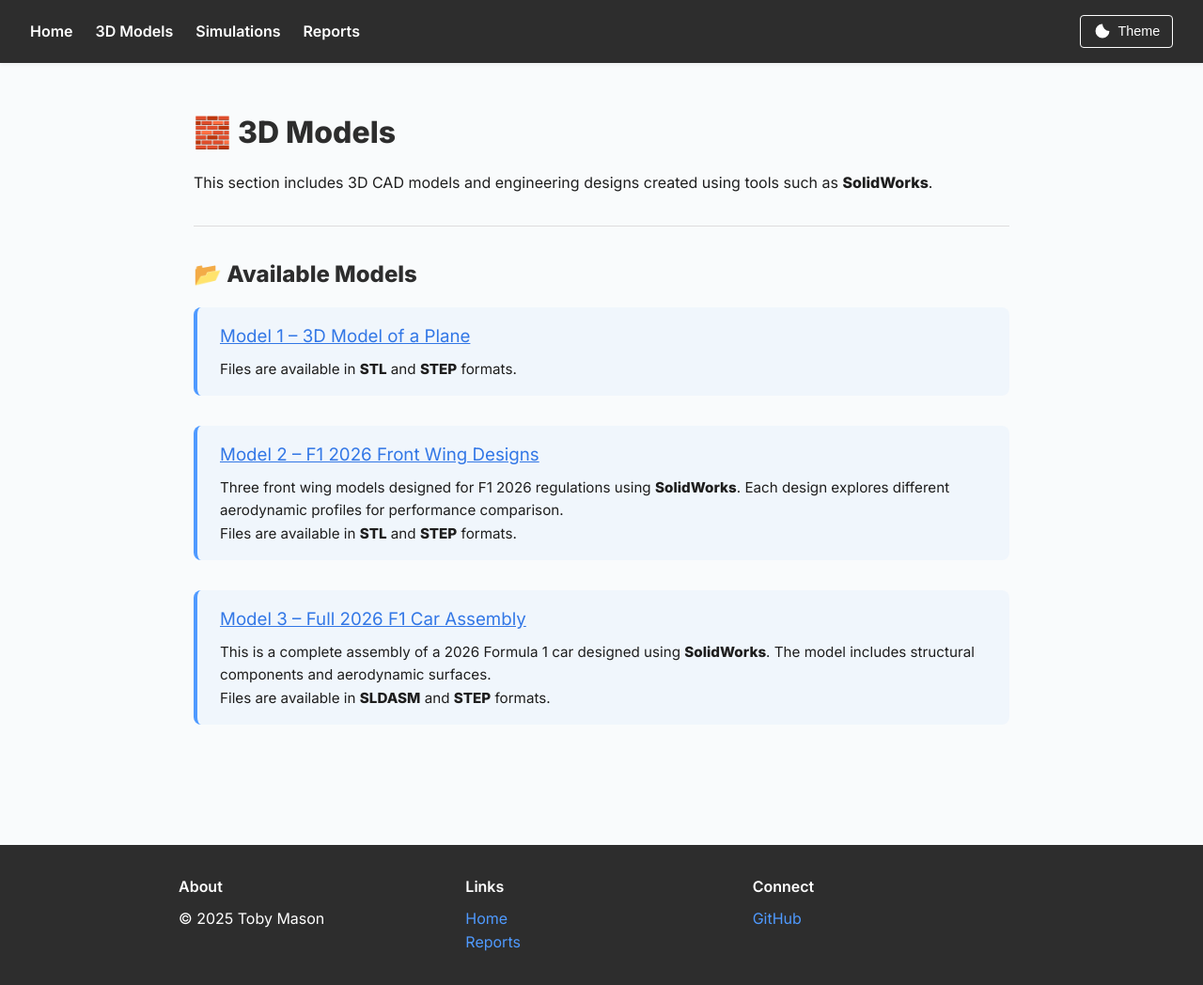
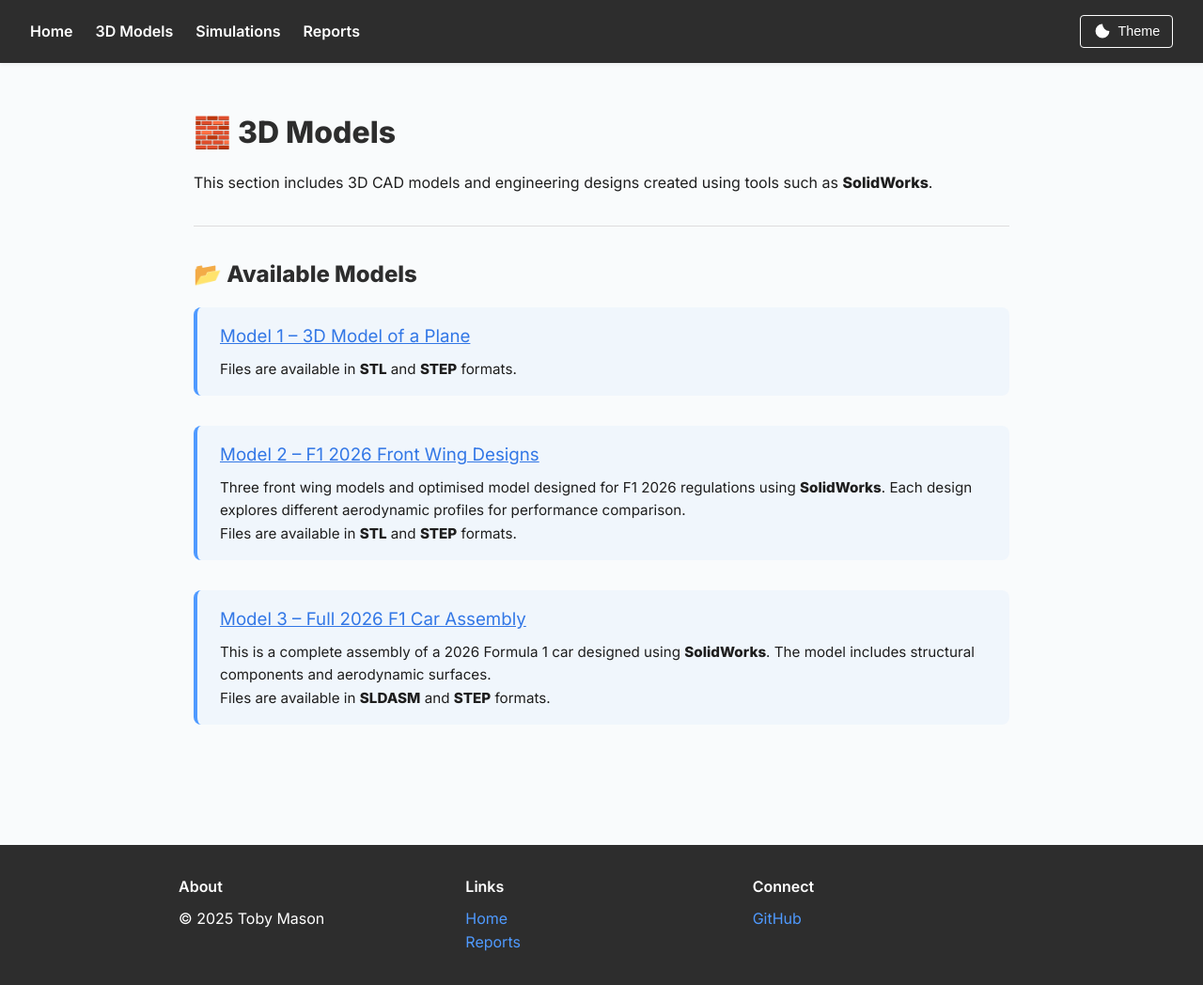
Before and after one commit to tob-mas/engineeringportfolio, a Jekyll site: the page built from 3d_models/3d_models.md, in a window 1280 px wide and 1048 px high. Shown: the whole window at 94% size. Built offline with Jekyll 4.4.1, drawn with Linux system fonts in a browser that asks for light colours.

Commit message:
Update 3d_models.md

```diff
--- a/3d_models/3d_models.md
+++ b/3d_models/3d_models.md
@@ -19,7 +19,7 @@ This section includes 3D CAD models and engineering designs created using tools
 
 <div class="content-block">
   <h3><a href="{{ site.baseurl }}/3d_models/18.06.25">Model 2 – F1 2026 Front Wing Designs</a></h3>
-  <p>Three front wing models designed for F1 2026 regulations using <strong>SolidWorks</strong>. Each design explores different aerodynamic profiles for performance comparison.</p>
+  <p>Three front wing models and optimised model designed for F1 2026 regulations using <strong>SolidWorks</strong>. Each design explores different aerodynamic profiles for performance comparison.</p>
   <p>Files are available in <strong>STL</strong> and <strong>STEP</strong> formats.</p>
 </div>
 
```
